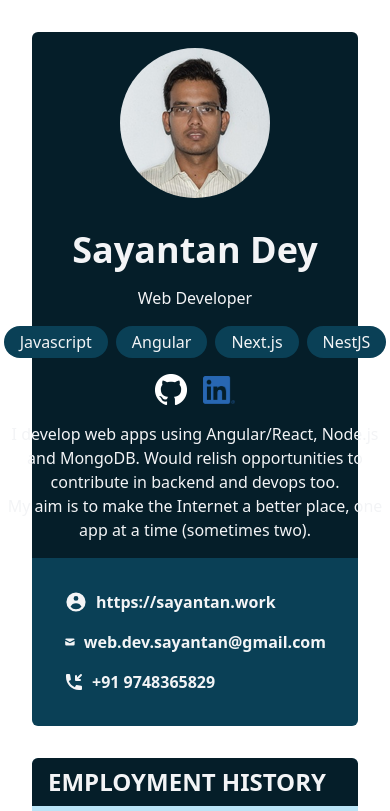
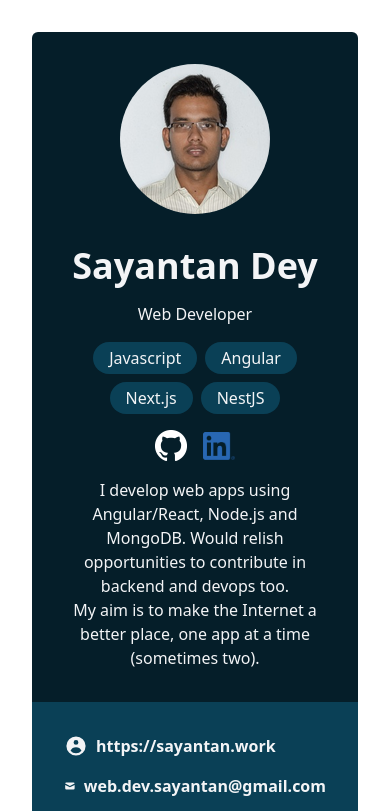
Before and after one commit to Ishanz23/sayantan.work, a Gatsby site: page / in a window 390 px wide. Shown: the top 811 px of the page. Built offline with nearby package versions, Linux system fonts and the light colour scheme; Gatsby itself is replaced by a stand-in of ours.

Commit message:
fix: skill pills css issue

```diff
--- a/src/pages/index.js
+++ b/src/pages/index.js
@@ -123,14 +123,14 @@ export default function Index() {
   return (
     <section className='min-w-screen min-h-screen w-full h-full p-8 text-gray-800 dark:text-gray-100'>
       {/* Summary  */}
-      <section className='w-full flex flex-col sm:flex-row gap-8 items-center px-8 py-4 bg-primary text-gray-100 rounded-t-md'>
+      <section className='w-full flex flex-col p-8 sm:py-4 sm:flex-row gap-8 items-center bg-primary text-gray-100 rounded-t-md'>
         <div className='dp'>
           <img src='/images/me.png' alt='dp' className='rounded-full' />
         </div>
         <div className='details flex-1 flex flex-col items-center sm:items-start'>
           <div className='name text-4xl font-bold flex items-center'>{summary.name}</div>
           <div className='designation pt-4'>{summary.designation}</div>
-          <div className='skills pt-4 flex gap-2'>
+          <div className='skills pt-4 flex justify-center sm:justify-start flex-wrap gap-2'>
             {summary.primarySkills.map((skill) => (
               <div className='bg-secondary rounded-full px-4 py-1 text-center'>{skill}</div>
             ))}
```
